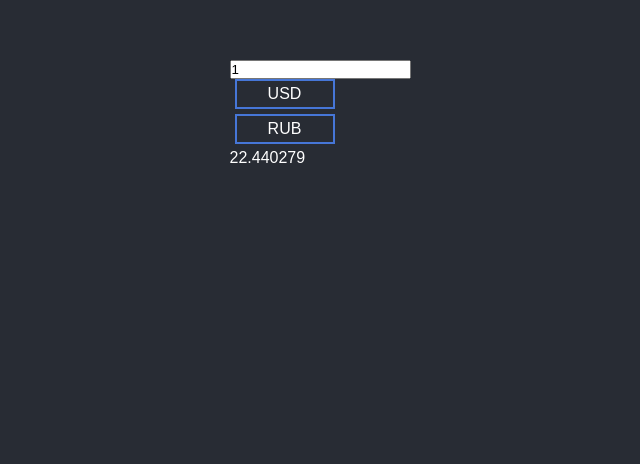
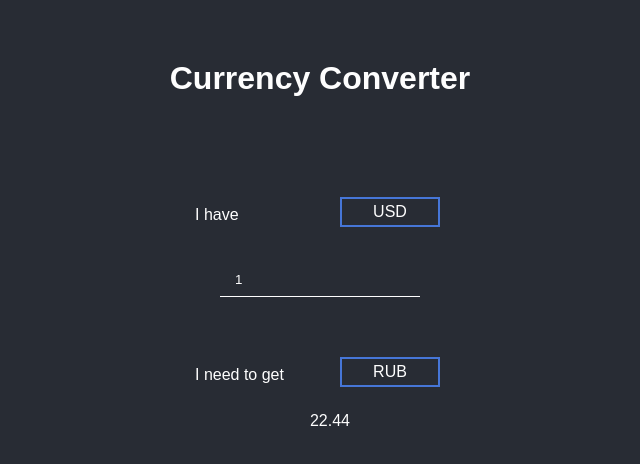
Before and after one commit to Serjge/currency_converter, a React (Create React App) app: page / in a window 1280 px wide. Shown: the part 140-604 px from the top of the page, without its empty margins (320-960 px from the left). Built offline with nearby package versions, Linux system fonts and the light colour scheme.

Commit message:
feat: add style ConversionPage

```diff
--- /dev/null
+++ b/src/pages/СonversionPage/index.ts
@@ -0,0 +1 @@
+export { ConversionPage } from './СonversionPage';
--- /dev/null
+++ b/src/pages/СonversionPage/style.ts
@@ -0,0 +1,23 @@
+import styled from 'styled-components';
+
+export const WrapperSelect = styled.div`
+  width: 250px;
+  display: flex;
+  justify-content: space-between;
+  align-items: center;
+  margin-top: 50px;
+  margin-bottom: 20px;
+`;
+
+export const H1 = styled.h1`
+  margin-bottom: 50px;
+`;
+export const Text = styled.div`
+  margin-left: 20px;
+`;
+
+export const Wrapper = styled.div`
+  display: flex;
+  align-items: center;
+  flex-direction: column;
+`;
--- a/src/pages/СonversionPage.tsx
+++ b/src/pages/СonversionPage/СonversionPage.tsx
@@ -1,16 +1,20 @@
 import { ChangeEvent, ReactElement, useState } from 'react';
+
+import { H1, Text, Wrapper, WrapperSelect } from './style';
 
 import { Select } from 'components';
 import { currencies } from 'const';
 import { useFetchConversion } from 'hook';
+import { Input } from 'style';
 import { limitingNumberDecimalPlaces } from 'utils';
 
 const ZERO_ELEMENT_ARRAY = 0;
 const FIRST_ELEMENT_ARRAY = 1;
-const INITIAL_AMOUNT = 1;
+const INITIAL_AMOUNT = '1';
+const TWO_DECIMAL_PLACES = 2;
 
 export const ConversionPage = (): ReactElement => {
-  const [baseAmount, setBaseAmount] = useState<number>(INITIAL_AMOUNT);
+  const [baseAmount, setBaseAmount] = useState<string>(INITIAL_AMOUNT);
   const [fromCurrency, setFromCurrency] = useState<string>(
     currencies[ZERO_ELEMENT_ARRAY],
   );
@@ -24,28 +28,36 @@ export const ConversionPage = (): ReactElement => {
     if (!Number.isFinite(Number(value))) {
       return;
     }
-    setBaseAmount(Number(limitingNumberDecimalPlaces(value)));
+    setBaseAmount(limitingNumberDecimalPlaces(value));
   };
 
   return (
-    <div>
-      <input value={baseAmount} onChange={changeCurrencyFiled} />
-      <div>
+    <Wrapper>
+      <H1>Currency Converter</H1>
+      <WrapperSelect>
+        I have
         <Select
           currencies={currencies}
           currentCurrency={fromCurrency}
           setCurrentCurrency={setFromCurrency}
         />
-      </div>
-      <div>
+      </WrapperSelect>
+      <Input width="200px" value={baseAmount} onChange={changeCurrencyFiled} />
+      <WrapperSelect>
+        <div>I need to get</div>
         <Select
           currencies={currencies}
           currentCurrency={toCurrency}
           setCurrentCurrency={setToCurrency}
         />
-      </div>
-      <div>{currencyRequest && currencyRequest[toCurrency].value * baseAmount}</div>
+      </WrapperSelect>
+      <Text>
+        {currencyRequest &&
+          (currencyRequest[toCurrency].value * Number(baseAmount)).toFixed(
+            TWO_DECIMAL_PLACES,
+          )}
+      </Text>
       <div>{errorRequest}</div>
-    </div>
+    </Wrapper>
   );
 };
--- a/src/style/index.ts
+++ b/src/style/index.ts
@@ -1,2 +1,3 @@
 export { GlobalStyle } from './globalStyles';
 export { theme } from './theme';
+export { Input } from './input';
--- /dev/null
+++ b/src/style/input.ts
@@ -0,0 +1,23 @@
+import styled from 'styled-components';
+
+export const Input = styled.input`
+  display: block;
+  width: ${({ width }) => width || '300px'};
+  height: 35px;
+  border: none;
+  border-bottom: ${({ theme: { borderColor } }) => `1px solid ${borderColor}`};
+  background: none;
+  margin: 10px;
+  padding: 10px 15px;
+  outline: none;
+  color: ${({ theme: { fontColor } }) => fontColor};
+
+  &:-webkit-autofill,
+  &:-webkit-autofill:hover,
+  &:-webkit-autofill:focus,
+  &:-webkit-autofill:active {
+    -webkit-box-shadow: 0 0 0 30px ${({ theme: { backgroundColor } }) => backgroundColor}
+      inset !important;
+    -webkit-text-fill-color: ${({ theme: { fontColor } }) => fontColor} !important;
+  }
+`;
```
